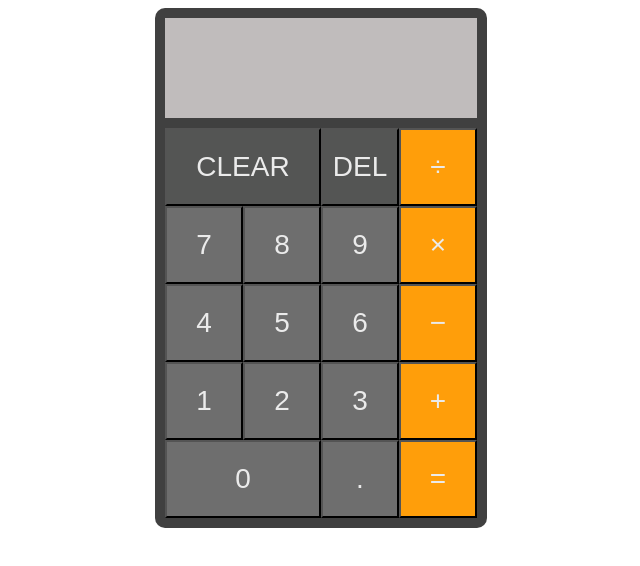
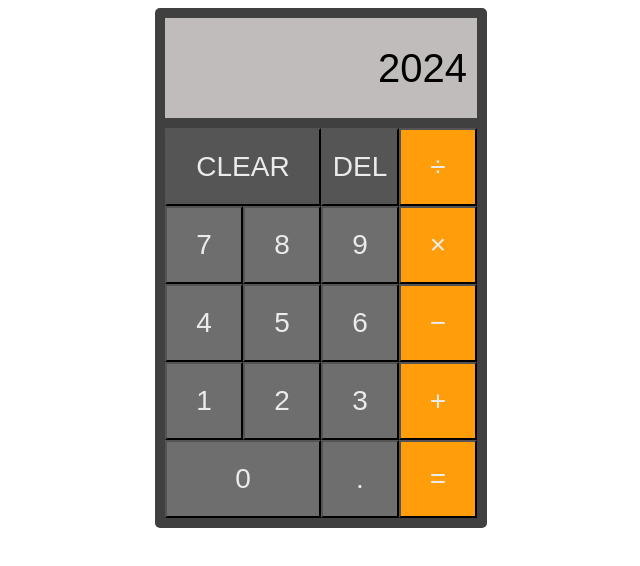
Before and after one commit to tonydnh/calculator, a plain HTML site: page index.html in a window 1280 px wide. Shown: the whole page, without its empty margins (319-959 px from the left). Drawn offline with Linux system fonts and the light colour scheme.

Commit message:
Update display screen

```diff
--- a/index.html
+++ b/index.html
@@ -10,7 +10,7 @@
     <div class="calc-container">
       <div class="calc-body">
         <div class="display">
-          <div class="display-screen"></div>
+          <div class="display-screen">2024</div>
         </div>
         <div class="keypad">
           <div class="row-1">
--- a/style.css
+++ b/style.css
@@ -21,13 +21,19 @@ button {
   flex-direction: column;
   padding: 10px;
   gap: 10px;
-  border-radius: 10px;
+  border-radius: 5px;
 }
 
 .display-screen {
   background-color: #c0bcbc;
   width: 100%;
   height: 100px;
+  display: flex;
+  justify-content: flex-end;
+  align-items: center;
+  font-size: 40px;
+  box-sizing: border-box;
+  padding-right: 10px;
 }
 
 .keypad {
```
